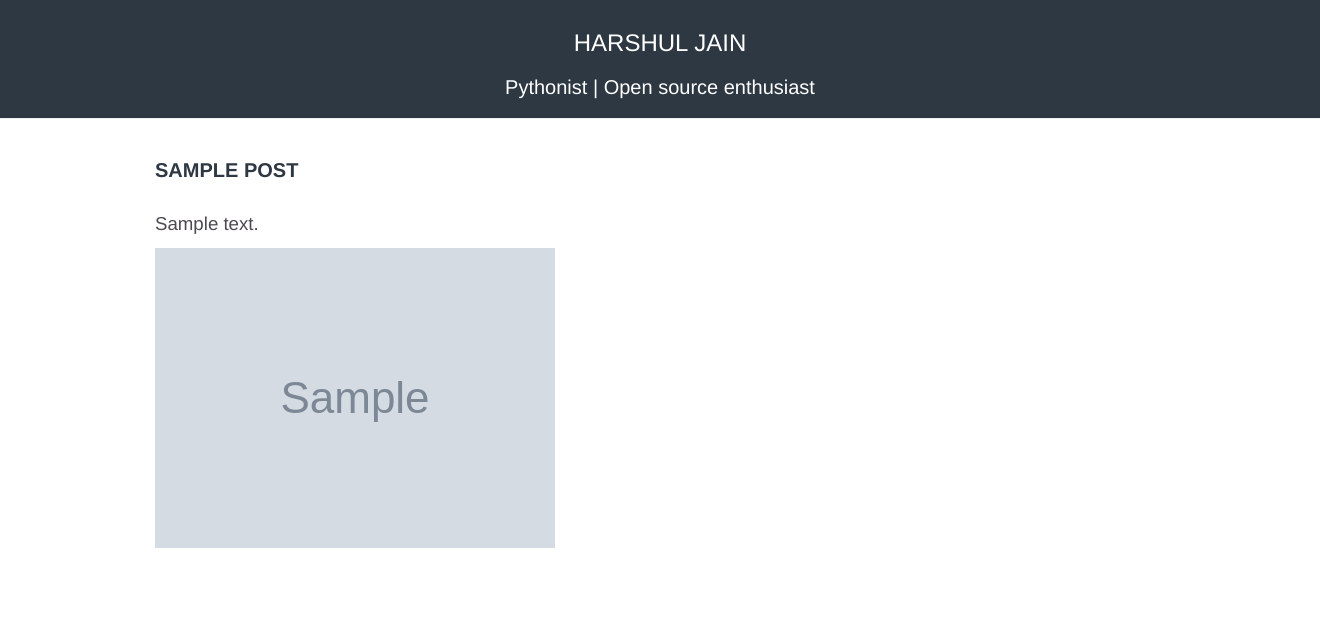
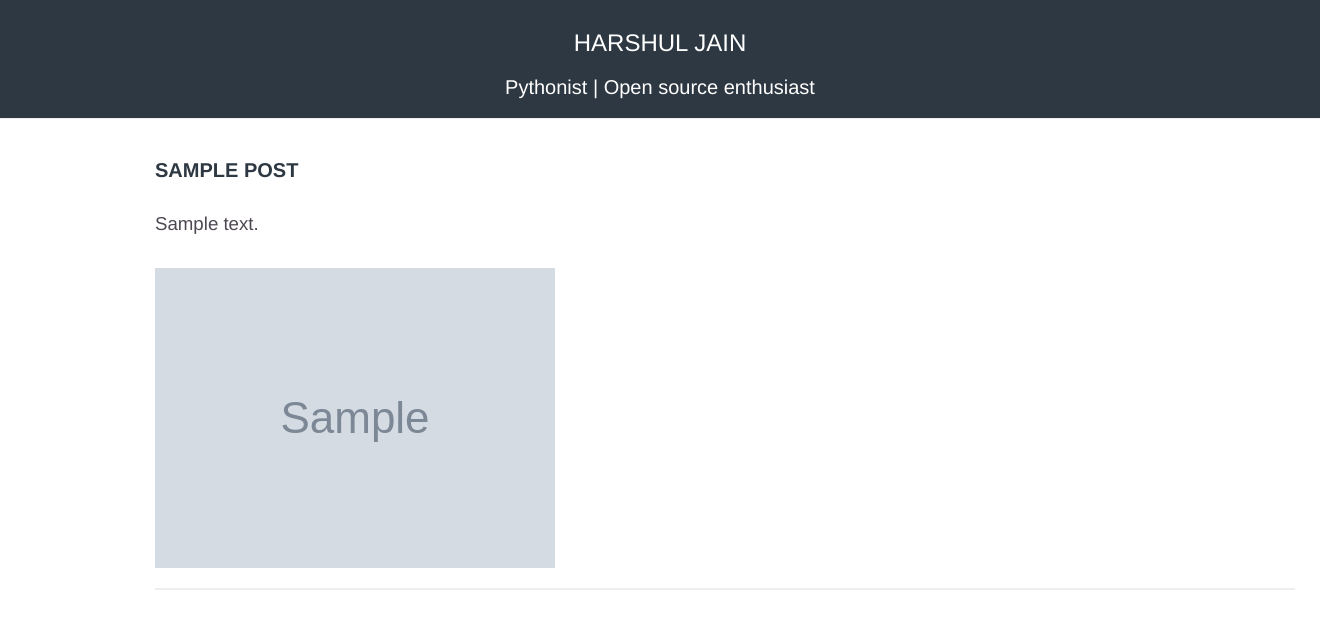
Before and after one commit to harshul1610/django-Blog, a Django app: template blog/templates/blog/post_detail.html in a window 1320 px wide. Shown: the top 629 px of the page. Run offline with Django 3.2, Linux system fonts and the light colour scheme; the template is opened without the code that fills it: values that come from a table or form of the project are taken from there, others are empty; tables that the repository leaves empty hold one stand-in row (values such as "Sample post"); grey boxes marked "Sample" are stand-in pictures; parts of the project's set-up code (start-up, migrations or seed data) failed here and were passed over; some libraries are stand-ins or nearby versions.

Commit message:
hr tag added

```diff
--- a/blog/static/css/blog.css
+++ b/blog/static/css/blog.css
@@ -54,3 +54,9 @@ font-size: 15pt;
 color: #4E4852;
 font-size: 14pt;
 }
+
+.post hr {
+    border-color: ##DFDFDF;
+    border-width: 2px;
+
+}
--- a/blog/templates/blog/post_detail.html
+++ b/blog/templates/blog/post_detail.html
@@ -6,9 +6,11 @@
         {% endif %}
         <h2>{{post.title}}</h2>
         <br>
-        <p>{{post.text}}</p>
+        <p align="justify">{{post.text}}</p>
+        <br>
         {% if post.image_url1 %}
         <img src="{{post.image_url1}}">
         {% endif %}
+        <hr>
     </div>
 {% endblock %}
--- a/blog/templates/blog/post_list.html
+++ b/blog/templates/blog/post_list.html
@@ -4,7 +4,8 @@
             <div class="post">
                 <h2><a href="{% url 'post_detail' pk=post.pk %}">{{post.title}}</a></h2>
                 <br>
-                <p>{{post.getsummary}}</p>
+                <p align="justify">{{post.getsummary}}</p>
+                <hr>
             </div>
 {% endfor %}
 {% endblock %}
```
